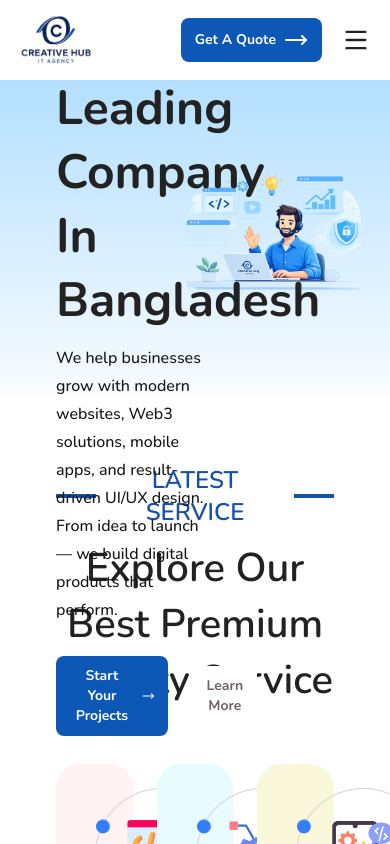
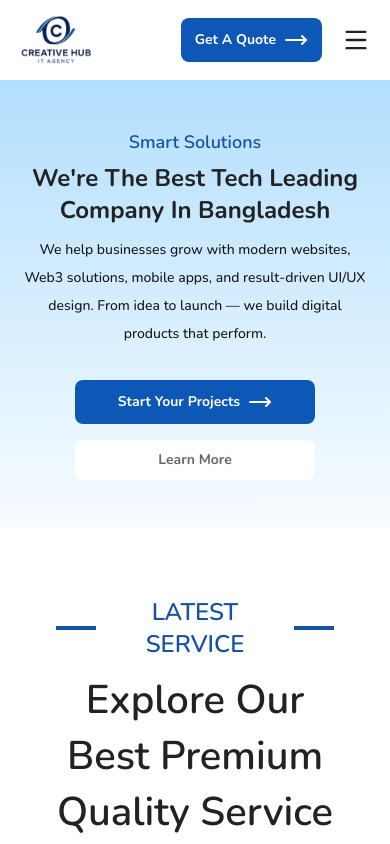
Before and after one commit to ariful97768/Creative-Hub-Portfolio, a Next.js app: page / in a window 390 px wide. Shown: the top 844 px of the page. Built offline with nearby package versions, Linux system fonts and the light colour scheme.

Commit message:
made hero section responsive

```diff
--- a/src/components/hero.tsx
+++ b/src/components/hero.tsx
@@ -6,34 +6,46 @@ import Link from "next/link";
 export default function Hero() {
   return (
     <section className="flex items-center bg-linear-to-b from-bgGradient to-[#C3E5FE57]/34 w-full">
-      <div className="relative w-full py-20 max-w-360 mx-auto flex justify-end">
-        <div className="absolute top-1/2 -translate-y-1/2 px-14 space-y-8 w-2/3 left-0">
+      <div className="relative w-full py-12 sm:py-20 max-w-360 mx-auto flex justify-end">
+        <div className="text-center sm:text-start sm:absolute top-1/2 left-0 sm:-translate-y-1/2 space-y-8 px-5 md:px-8 lg:px-14 sm:w-5/7 md:w-2/3">
           <div>
-            <h3 className="text-2xl font-semibold text-primary">
+            <h3 className="text-lg md:text-xl lg:text-2xl font-semibold text-primary">
               Smart Solutions
             </h3>
-            <h1 className="text-5xl pt-4 pb-3 leading-16 font-bold text-dark">
+            <h1 className="pt-1.5 pb-2.5 sm:pt-4 sm:pb-3 text-2xl md:text-4xl lg:text-5xl leading-8 sm:leading-10 md:leading-13 lg:leading-16 font-bold text-dark">
               We're The Best Tech Leading Company In Bangladesh
             </h1>
-            <p className="text-base font-medium max-w-xl leading-7">
+            <p className="text-sm md:text-base font-medium max-w-xl leading-7">
               We help businesses grow with modern websites, Web3 solutions,
               mobile apps, and result-driven UI/UX design. From idea to launch —
               we build digital products that perform.
             </p>
           </div>
-          <div className="flex items-center gap-6">
-            <Link href={"contact"}>
-              <Button variant={"primary"}>
+          <div className="flex flex-col sm:flex-row justify-center sm:justify-start items-center gap-4 sm:gap-6">
+            <Link className="w-60 sm:w-auto" href={"contact"}>
+              <Button
+                className="w-full flex justify-center"
+                variant={"primary"}
+              >
                 Start Your Projects{" "}
                 <MoveRight className="group-hover:translate-x-1 transition duration-300" />
               </Button>
             </Link>
-            <Link href={"/"}>
-              <Button variant="secondary">Learn More</Button>
+            <Link className="w-60 sm:w-auto" href={"/"}>
+              <Button
+                className="w-full flex justify-center"
+                variant="secondary"
+              >
+                Learn More
+              </Button>
             </Link>
           </div>
         </div>
-        <Image className="w-3/5" src={heroImg} alt="Hero Image" />
+        <Image
+          className="sm:w-3/5 hidden sm:block"
+          src={heroImg}
+          alt="Hero Image"
+        />
       </div>
     </section>
   );
--- a/src/components/ui/button.tsx
+++ b/src/components/ui/button.tsx
@@ -3,9 +3,11 @@ import { ReactNode } from "react";
 export default function Button({
   children,
   variant,
+  className,
 }: {
   children: Readonly<ReactNode>;
   variant: "primary" | "secondary" | "rounded" | "action";
+  className?: string;
 }) {
   const classNames = {
     primary:
@@ -19,7 +21,10 @@ export default function Button({
   };
   return (
     <button
-      className={`${classNames[variant]} group hover:cursor-pointer active:scale-97 transition duration-300`}
+      className={
+        `${classNames[variant]} group hover:cursor-pointer active:scale-97 transition duration-300 ` +
+        className
+      }
     >
       {children}
     </button>
```
